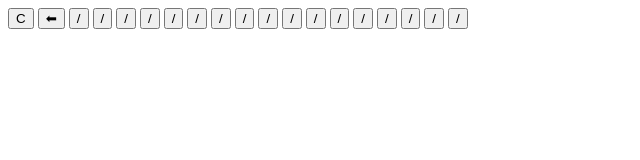
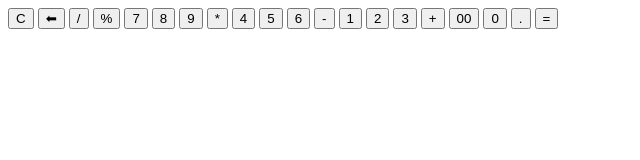
Before and after one commit to kim-olanga/Calculator, a plain HTML site: page index.html in a window 1280 px wide. Shown: the whole page, without its empty margins (0-640 px from the left). Drawn offline with Linux system fonts and the light colour scheme.

Commit message:
make use of the value and type methods

```diff
--- a/index.html
+++ b/index.html
@@ -7,21 +7,22 @@
     <button type="button" class="fun_btn" id="clear" value="">C</button>
     <button type="button" class="fun_btn" id="erase" value="">&#11013;</button>
     <button type="button" class="fun_btn" value="/">/</button>
-    <button type="button" class="fun_btn" value="/">/</button>
-    <button type="button" class="fun_btn" value="/">/</button>
-    <button type="button" class="fun_btn" value="/">/</button>
-    <button type="button" class="fun_btn" value="/">/</button>
-    <button type="button" class="fun_btn" value="/">/</button>
-    <button type="button" class="fun_btn" value="/">/</button>
-    <button type="button" class="fun_btn" value="/">/</button>
-    <button type="button" class="fun_btn" value="/">/</button>
-    <button type="button" class="fun_btn" value="/">/</button>
-    <button type="button" class="fun_btn" value="/">/</button>
-    <button type="button" class="fun_btn" value="/">/</button>
-    <button type="button" class="fun_btn" value="/">/</button>
-    <button type="button" class="fun_btn" value="/">/</button>
-    <button type="button" class="fun_btn" value="/">/</button>
-    <button type="button" class="fun_btn" value="/">/</button>
-    <button type="button" class="fun_btn" value="/">/</button>
+    <button type="button" class="fun_btn" value="%">%</button>
+    <button type="button" class="fun_btn" value="7">7</button>
+    <button type="button" class="fun_btn" value="8">8</button>
+    <button type="button" class="fun_btn" value="9">9</button>
+    <button type="button" class="fun_btn" value="*">*</button>
+    <button type="button" class="fun_btn" value="4">4</button>
+    <button type="button" class="fun_btn" value="5">5</button>
+    <button type="button" class="fun_btn" value="6">6</button>
+    <button type="button" class="fun_btn" value="-">-</button>
+    <button type="button" class="fun_btn" value="1">1</button>
+    <button type="button" class="fun_btn" value="2">2</button>
+    <button type="button" class="fun_btn" value="3">3</button>
+    <button type="button" class="fun_btn" value="+">+</button>
+    <button type="button" class="fun_btn" value="00">00</button>
+    <button type="button" class="fun_btn" value="0">0</button>
+    <button type="button" class="fun_btn" value=".">.</button>
+    <button type="button" class="fun_btn" id="evaluate" value="">=</button>
   </section>
 </div>
```
